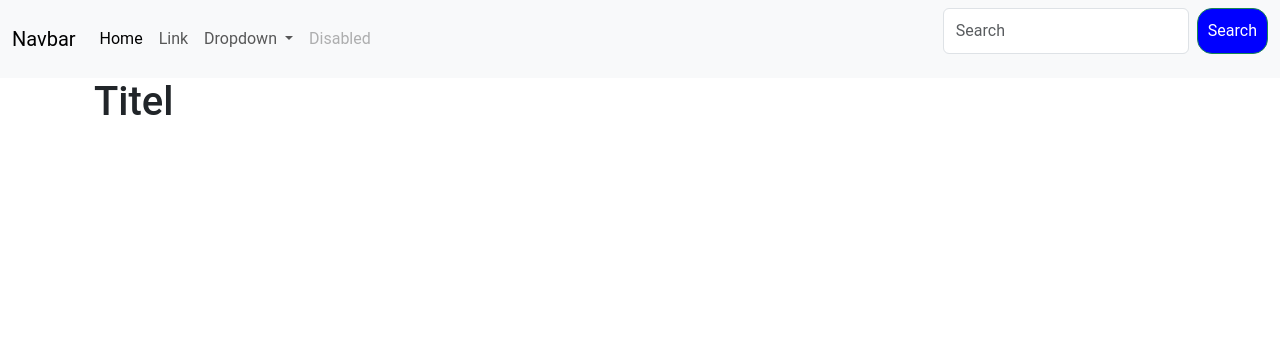
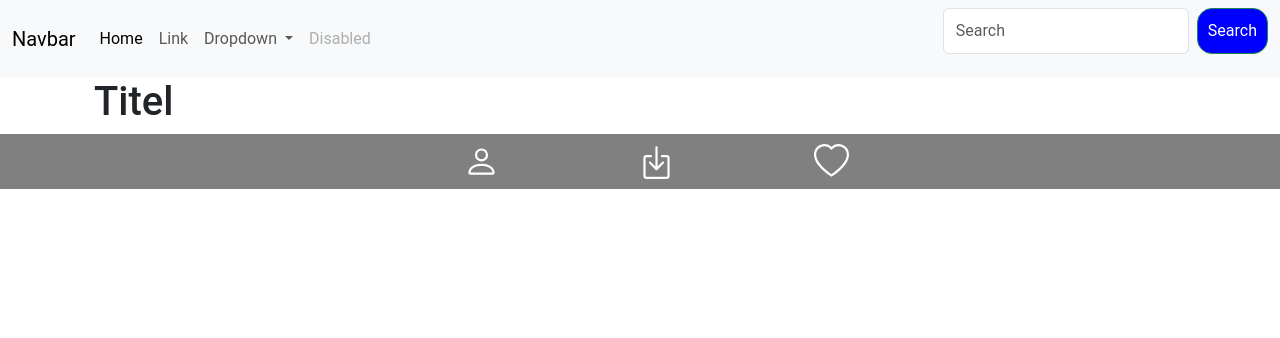
Before and after one commit to hylkest/Webtechnologie, a Flask app: page / in a window 1280 px wide. Shown: the top 338 px of the page. Run offline with Flask 3, Linux system fonts and the light colour scheme.

Commit message:
Add progress

```diff
--- /dev/null
+++ b/static/css/navbar.css
@@ -0,0 +1,14 @@
+.navbar-bottom {
+    background: grey;
+
+    ul {
+        list-style-type: none;
+        display: flex;
+        justify-content: center;
+
+        .navbar-bottom-link {
+            margin: 0 70px;
+            padding: 10px 0;
+        }
+    }
+}
--- a/templates/footer.html
+++ b/templates/footer.html
@@ -1,3 +1,31 @@
+<div class="navbar-bottom">
+    <div class="container fullwidth">
+        <ul class="navbar-navigation">
+            <li class="navbar-bottom-link">
+                <a href="#">
+                    <svg xmlns="http://www.w3.org/2000/svg" width="35" height="35" fill="#fff" class="bi bi-person" viewBox="0 0 16 16">
+                      <path d="M8 8a3 3 0 1 0 0-6 3 3 0 0 0 0 6m2-3a2 2 0 1 1-4 0 2 2 0 0 1 4 0m4 8c0 1-1 1-1 1H3s-1 0-1-1 1-4 6-4 6 3 6 4m-1-.004c-.001-.246-.154-.986-.832-1.664C11.516 10.68 10.289 10 8 10s-3.516.68-4.168 1.332c-.678.678-.83 1.418-.832 1.664z"/>
+                    </svg>
+                </a>
+            </li>
+            <li class="navbar-bottom-link">
+                <a href="#">
+                    <svg xmlns="http://www.w3.org/2000/svg" width="35" height="35" fill="#fff" class="bi bi-box-arrow-in-down" viewBox="0 0 16 16">
+                      <path fill-rule="evenodd" d="M3.5 6a.5.5 0 0 0-.5.5v8a.5.5 0 0 0 .5.5h9a.5.5 0 0 0 .5-.5v-8a.5.5 0 0 0-.5-.5h-2a.5.5 0 0 1 0-1h2A1.5 1.5 0 0 1 14 6.5v8a1.5 1.5 0 0 1-1.5 1.5h-9A1.5 1.5 0 0 1 2 14.5v-8A1.5 1.5 0 0 1 3.5 5h2a.5.5 0 0 1 0 1z"/>
+                      <path fill-rule="evenodd" d="M7.646 11.854a.5.5 0 0 0 .708 0l3-3a.5.5 0 0 0-.708-.708L8.5 10.293V1.5a.5.5 0 0 0-1 0v8.793L5.354 8.146a.5.5 0 1 0-.708.708z"/>
+                    </svg>
+                </a>
+            </li>
+            <li class="navbar-bottom-link">
+                <a href="#">
+                    <svg xmlns="http://www.w3.org/2000/svg" width="35" height="35" fill="#fff" class="bi bi-heart" viewBox="0 0 16 16">
+                      <path d="m8 2.748-.717-.737C5.6.281 2.514.878 1.4 3.053c-.523 1.023-.641 2.5.314 4.385.92 1.815 2.834 3.989 6.286 6.357 3.452-2.368 5.365-4.542 6.286-6.357.955-1.886.838-3.362.314-4.385C13.486.878 10.4.28 8.717 2.01zM8 15C-7.333 4.868 3.279-3.04 7.824 1.143q.09.083.176.171a3 3 0 0 1 .176-.17C12.72-3.042 23.333 4.867 8 15"/>
+                    </svg>
+                </a>
+            </li>
+        </ul>
+    </div>
+</div>
 <footer>
     <script src="https://cdn.jsdelivr.net/npm/bootstrap@5.3.8/dist/js/bootstrap.bundle.min.js" integrity="sha384-FKyoEForCGlyvwx9Hj09JcYn3nv7wiPVlz7YYwJrWVcXK/BmnVDxM+D2scQbITxI" crossorigin="anonymous"></script>
 </footer>
--- a/templates/header.html
+++ b/templates/header.html
@@ -3,6 +3,7 @@
     <title>Hier page title</title>
     <link href="https://cdn.jsdelivr.net/npm/bootstrap@5.3.8/dist/css/bootstrap.min.css" rel="stylesheet" integrity="sha384-sRIl4kxILFvY47J16cr9ZwB07vP4J8+LH7qKQnuqkuIAvNWLzeN8tE5YBujZqJLB" crossorigin="anonymous">
     <link rel="stylesheet" href="{{ url_for('static', filename='css/style.css') }}">
+    <link rel="stylesheet" href="{{ url_for('static', filename='css/navbar.css') }}">
 </head>
 
 {% include "_navbar.html" %}
```
